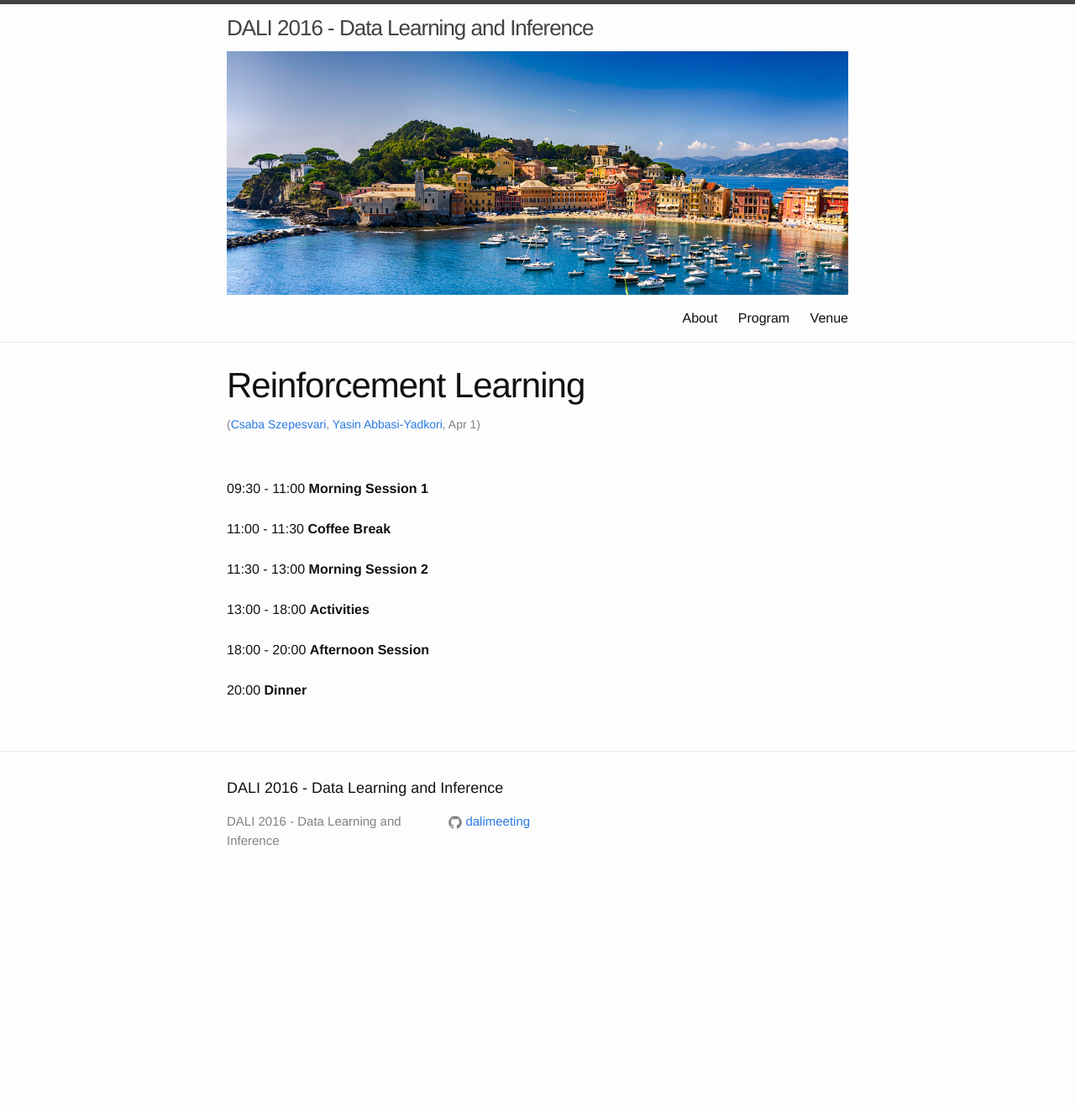
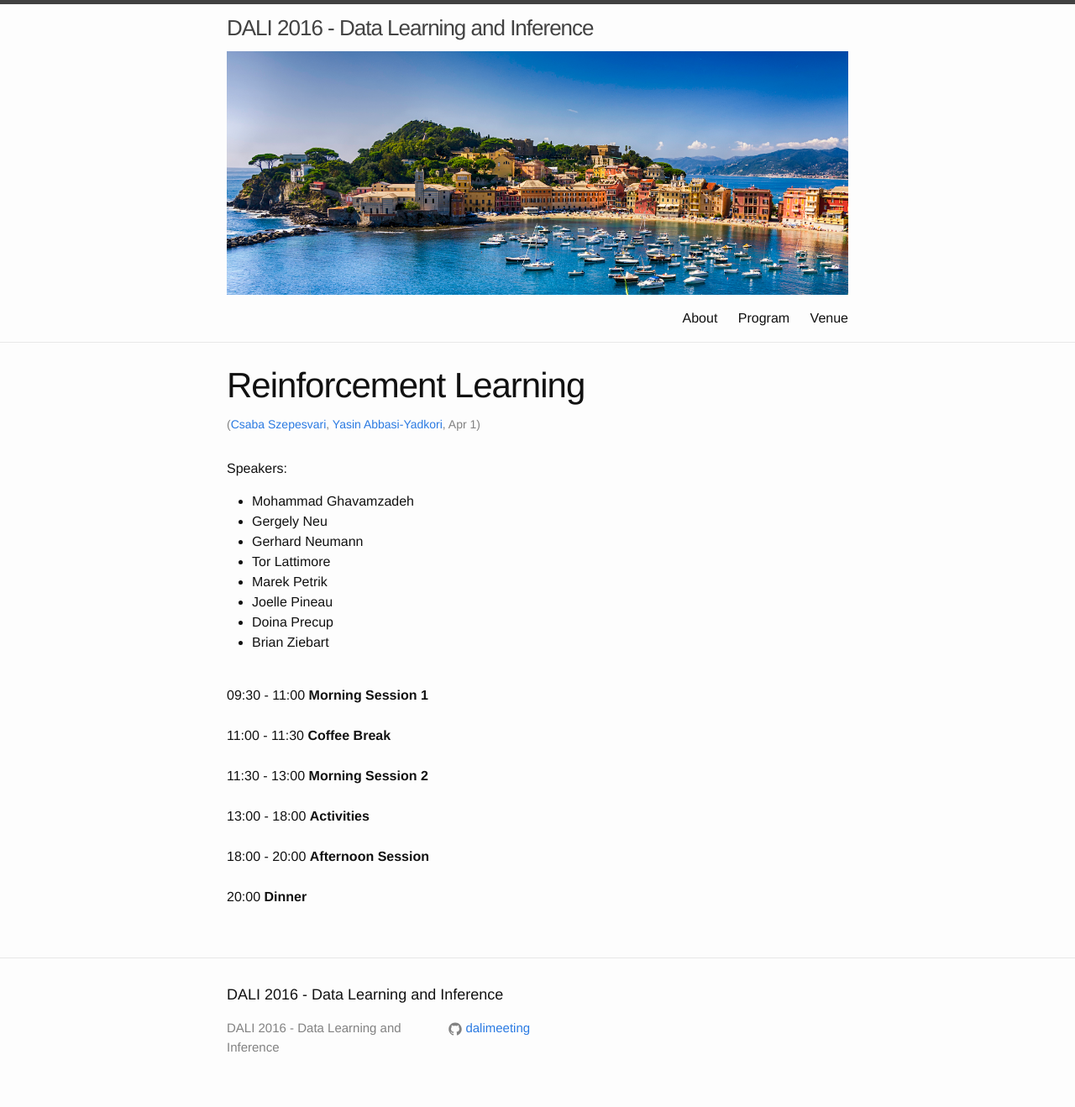
Before and after one commit to dalimeeting/dalimeeting.github.io, a Jekyll site: the page built from _posts/2016-04-01-reinforcement-learning.md, in a window 1280 px wide. Shown: the whole page at 84% size. Built offline with Jekyll 4.4.1, drawn with Linux system fonts in a browser that asks for light colours; before the commit the page ends 1072 px from its top, so only the background shows below that.

Commit message:
added speakers to reinforcement learning workshop

```diff
--- a/_posts/2016-04-01-reinforcement-learning.md
+++ b/_posts/2016-04-01-reinforcement-learning.md
@@ -31,4 +31,13 @@ talks:
   end: "20:00"
 - title: "Dinner"
   start: "20:00"
+speakers:
+- Mohammad Ghavamzadeh
+- Gergely Neu
+- Gerhard Neumann
+- Tor Lattimore
+- Marek Petrik
+- Joelle Pineau
+- Doina Precup
+- Brian Ziebart
 ---
```
